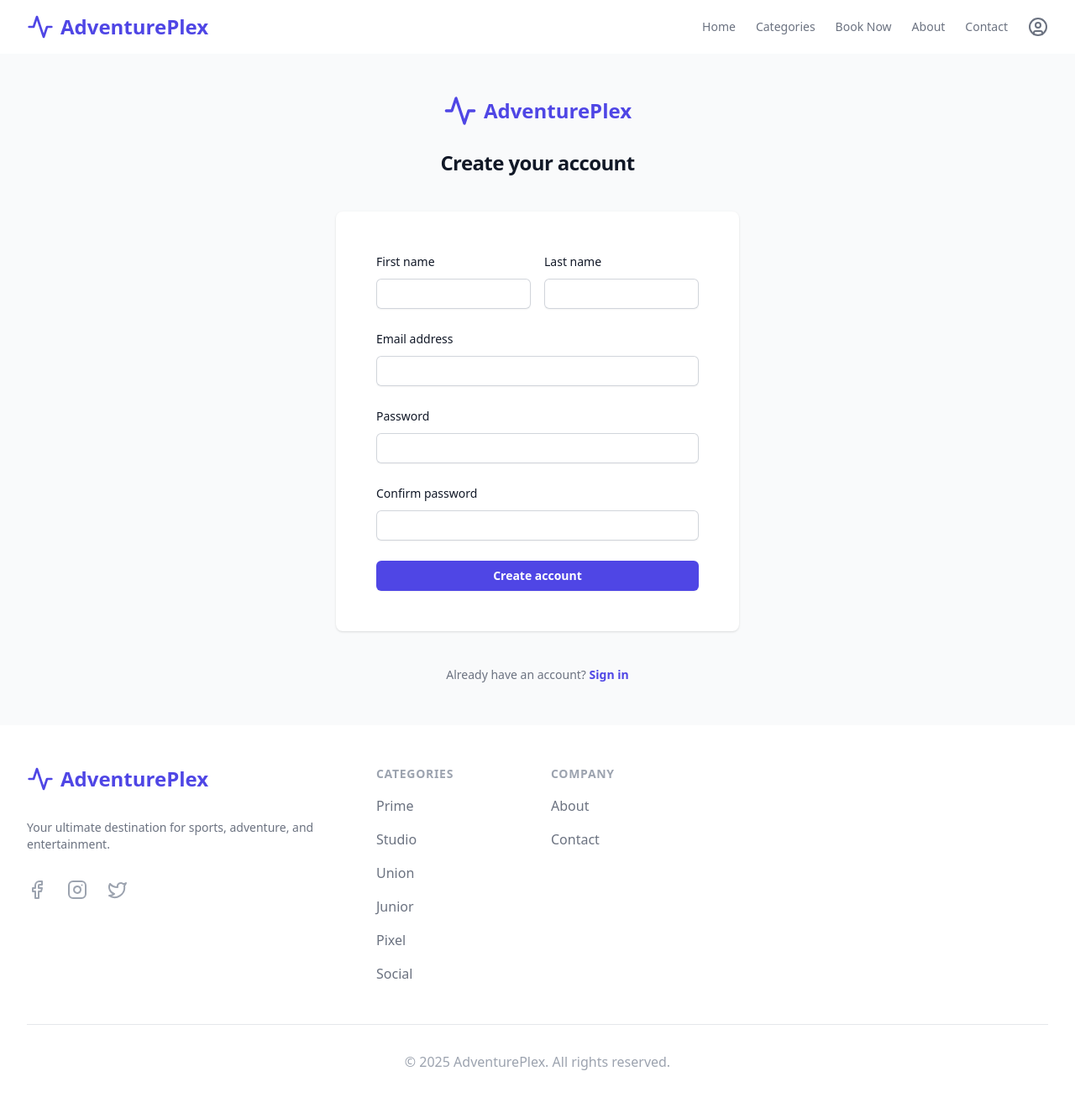
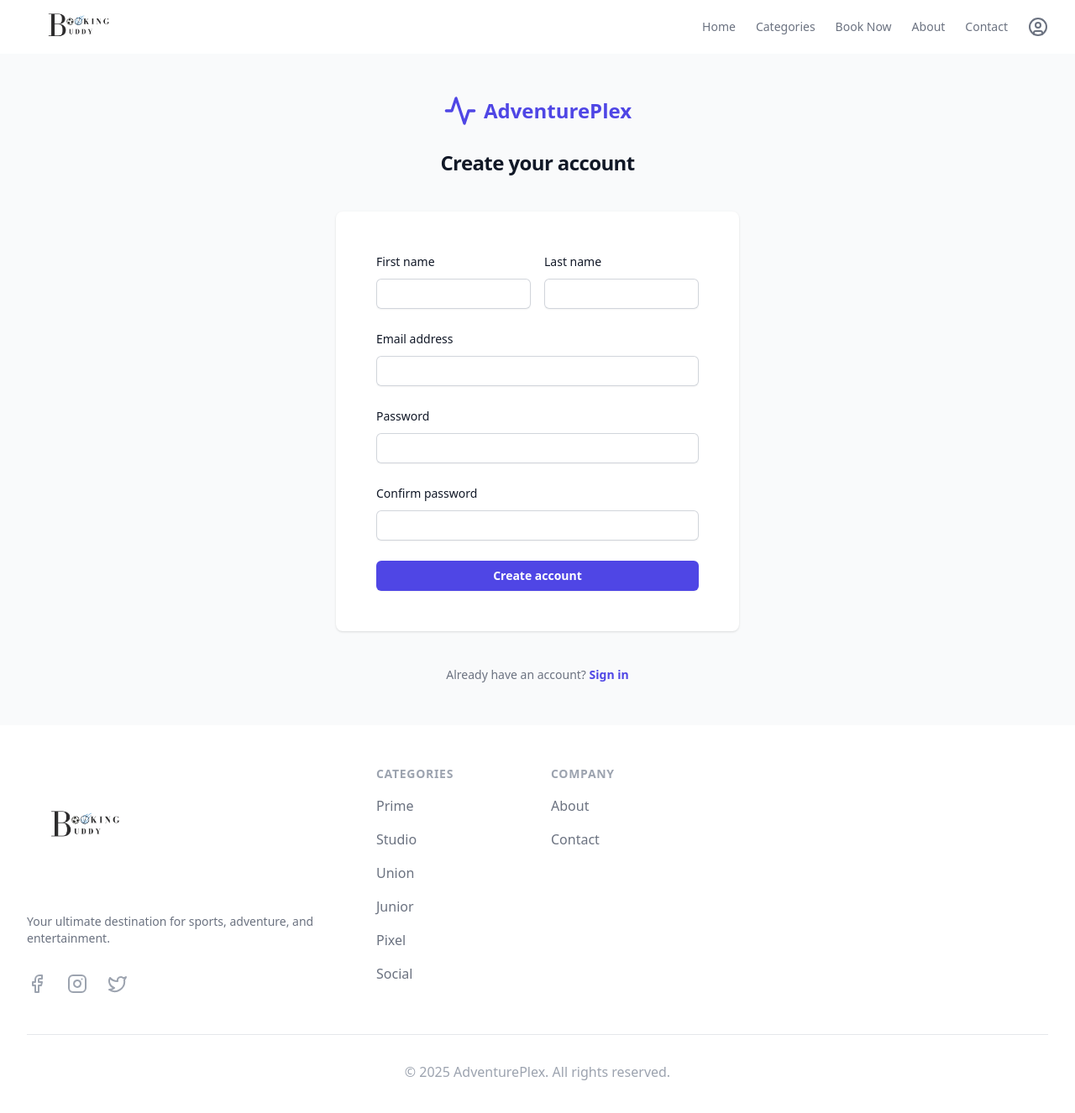
Before and after one commit to Fleming-Dragon/AdventurePlex, a React (Vite) app: page /signup in a window 1280 px wide. Shown: the top 1326 px of the page at 84% size. Built offline with nearby package versions, Linux system fonts and the light colour scheme.

Commit message:
logo changed

```diff
--- a/src/components/Footer.tsx
+++ b/src/components/Footer.tsx
@@ -1,6 +1,7 @@
-import { Activity, Facebook, Instagram, Twitter } from "lucide-react";
+import { Facebook, Instagram, Twitter } from "lucide-react";
 import { Link } from "react-router-dom";
 import { categories } from "../data/categories";
+import logo from "../assets/booking buddy.png";
 
 export default function Footer() {
   return (
@@ -12,8 +13,7 @@ export default function Footer() {
               to="/"
               className="flex items-center space-x-2 text-2xl font-bold text-indigo-600"
             >
-              <Activity className="h-8 w-8" />
-              <span>AdventurePlex</span>
+              <img src={logo} alt="Booking Buddy" className="h-36" />
             </Link>
             <p className="text-gray-500 text-sm">
               Your ultimate destination for sports, adventure, and
--- a/src/components/Navbar.tsx
+++ b/src/components/Navbar.tsx
@@ -1,6 +1,7 @@
-import { Menu, X, Activity, UserCircle } from "lucide-react";
+import { Menu, X, UserCircle } from "lucide-react";
 import { useState } from "react";
 import { Link, useLocation, useNavigate } from "react-router-dom";
+import logo from "../assets/booking buddy.png";
 
 const navigation = [
   { name: "Home", href: "/home" },
@@ -25,8 +26,7 @@ export default function Navbar() {
               to="/"
               className="flex items-center space-x-2 text-2xl font-bold text-indigo-600"
             >
-              <Activity className="h-8 w-8" />
-              <span>AdventurePlex</span>
+              <img src={logo} alt="Booking Buddy" className="h-32 " />
             </Link>
           </div>
           <div className="hidden md:flex md:items-center md:space-x-6">
```
Also changed, not shown: src/assets/booking buddy.png (added).
